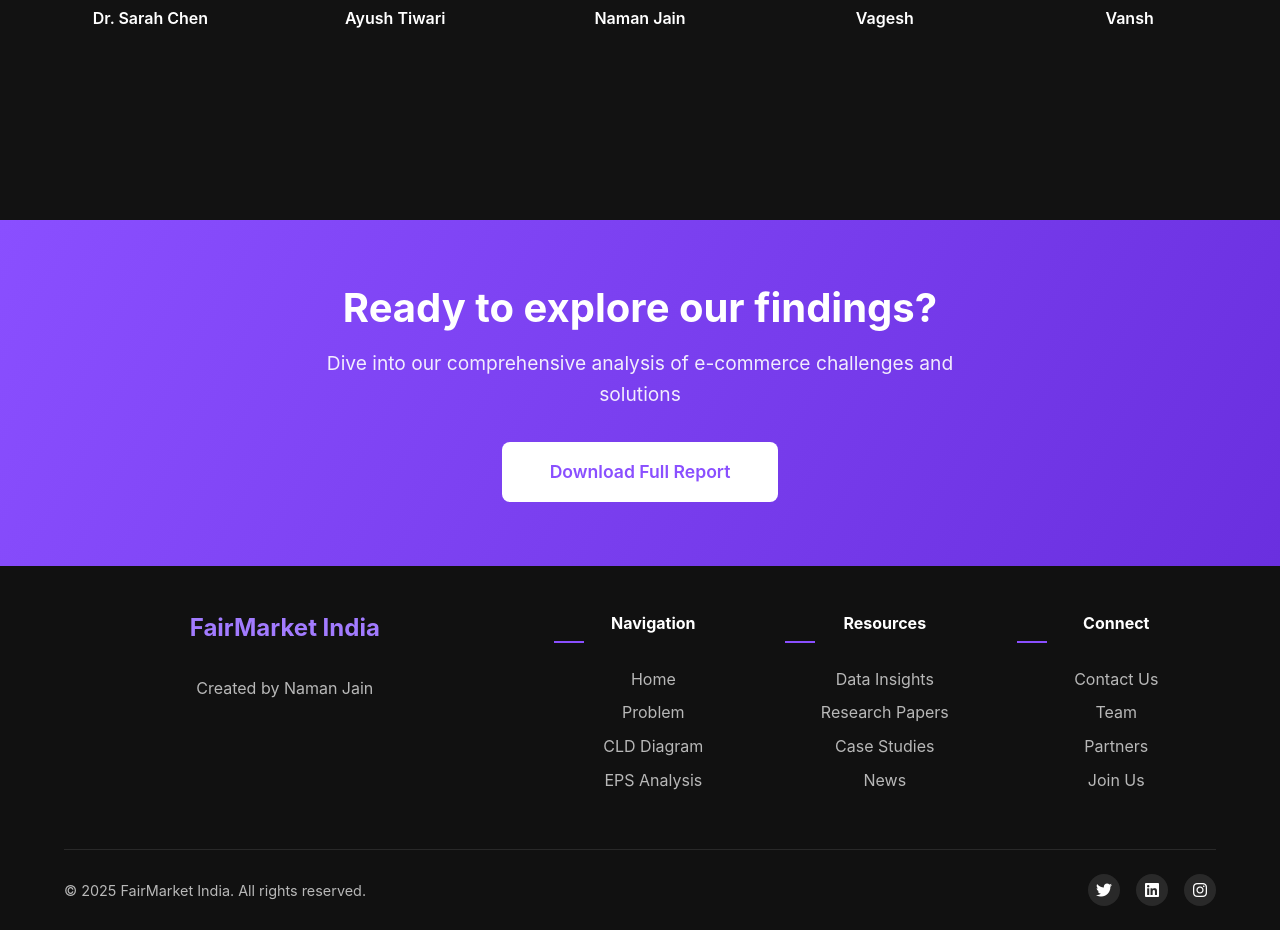
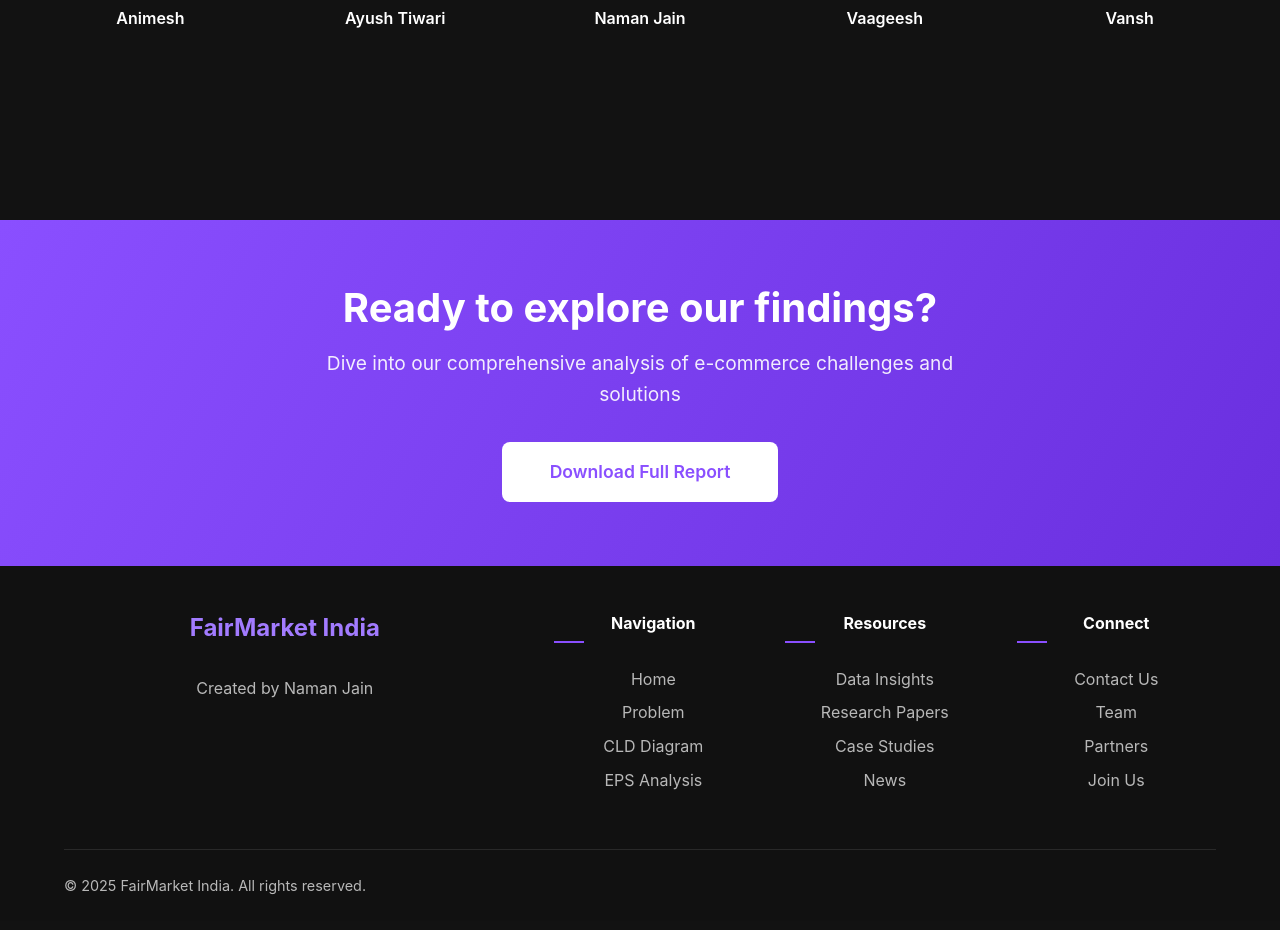
Before and after one commit to namanjain24-sudo/system-hackathon-website, a plain HTML site: page index.html in a window 1280 px wide. Shown: the part 2267-3197 px from the top of the page. Drawn offline with Linux system fonts and the light colour scheme; a script that the page names is missing.

Commit message:
change footer

```diff
--- a/index.html
+++ b/index.html
@@ -141,7 +141,7 @@
               <img src="image copy 2.png" alt="Dr. Sarah Chen" loading="lazy" style="width: 100%; height: 100%; object-fit: cover;">
             </div>
             <div style="margin-top: 12px;">
-              <h3 style="font-size: 1rem; font-weight: 600;">Dr. Sarah Chen</h3>
+              <h3 style="font-size: 1rem; font-weight: 600;">Animesh</h3>
             </div>
           </div>
 
@@ -173,7 +173,7 @@
               <img src="image copy 5.png" alt="Dr. James Wilson" loading="lazy" style="width: 100%; height: 100%; object-fit: cover;transform: rotate(-90deg);">
             </div>
             <div style="margin-top: 12px;">
-              <h3 style="font-size: 1rem; font-weight: 600;">Vagesh</h3>
+              <h3 style="font-size: 1rem; font-weight: 600;">Vaageesh</h3>
             </div>
           </div>
 
@@ -240,11 +240,6 @@
         </div>
         <div class="footer-bottom">
           <p>&copy; 2025 FairMarket India. All rights reserved.</p>
-          <div class="social-icons">
-            <a href="#"><i class="fab fa-twitter"></i></a>
-            <a href="#"><i class="fab fa-linkedin"></i></a>
-            <a href="#"><i class="fab fa-instagram"></i></a>
-          </div>
         </div>
       </div>
     </footer>
```
Also changed, not shown: Leverage.html (+1 -5 lines), cld.html (+0 -5 lines), data.html (+1 -5 lines), eps.html (+1 -5 lines), problem.html (+1 -5 lines), stock.html (+0 -5 lines).
